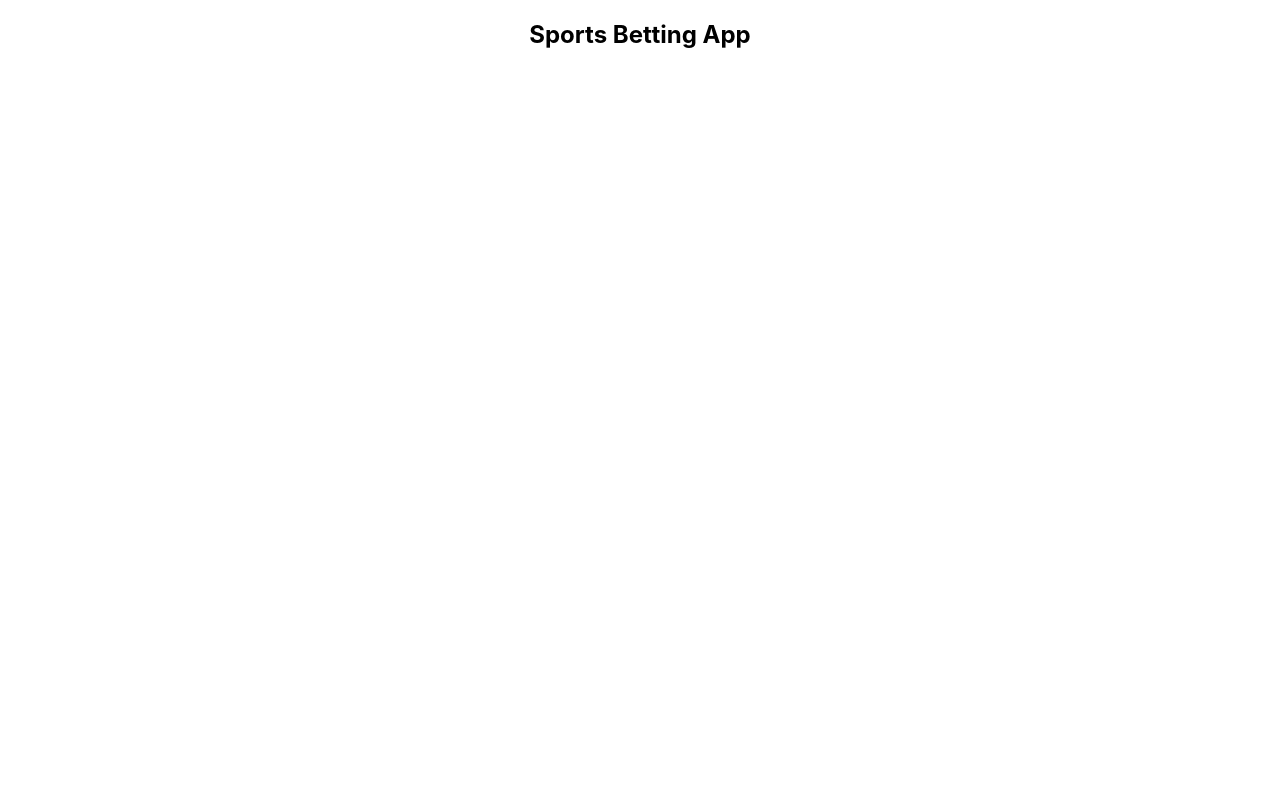
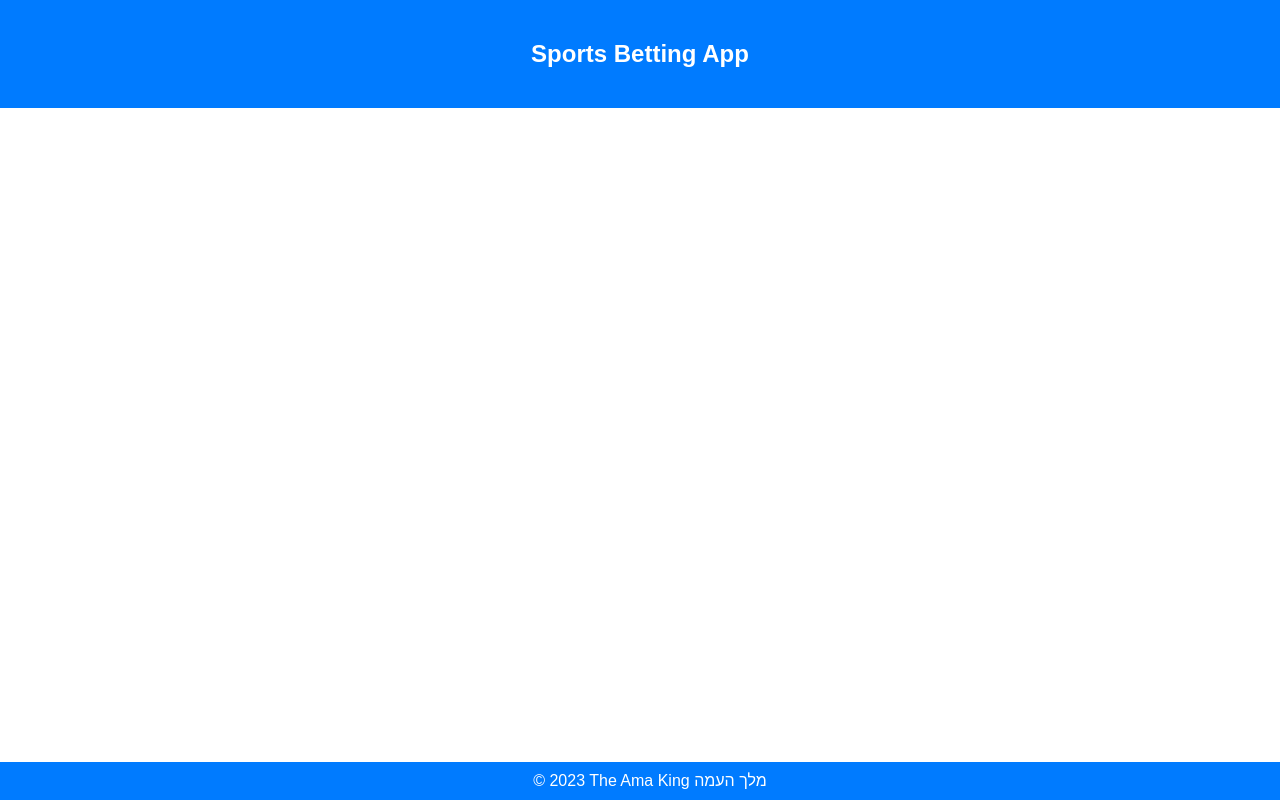
Before and after one commit to adirx20/the-ama-king-app, a React (Create React App) app: page / in a window 1280 px wide. Built offline with nearby package versions, Linux system fonts and the light colour scheme.

Commit message:
adding styles App.js & Betting.js

```diff
--- a/src/components/App/App.css
+++ b/src/components/App/App.css
@@ -1,38 +1,23 @@
-.App {
+.app {
+  font-family: Arial, Helvetica, sans-serif;
   text-align: center;
 }
 
-.App-logo {
-  height: 40vmin;
-  pointer-events: none;
+.header {
+  background-color: #007BFF;
+  color: rgba(255, 255, 255, 1);
+  padding: 20px;
 }
 
-@media (prefers-reduced-motion: no-preference) {
-  .App-logo {
-    animation: App-logo-spin infinite 20s linear;
-  }
+.main {
+  padding: 20px;
 }
 
-.App-header {
-  background-color: #282c34;
-  min-height: 100vh;
-  display: flex;
-  flex-direction: column;
-  align-items: center;
-  justify-content: center;
-  font-size: calc(10px + 2vmin);
-  color: white;
+.footer {
+  width: 100%;
+  background-color: #007BFF;
+  color: rgba(255, 255, 255, 1);
+  padding: 10px;
+  position: absolute;
+  bottom: 0;
 }
-
-.App-link {
-  color: #61dafb;
-}
-
-@keyframes App-logo-spin {
-  from {
-    transform: rotate(0deg);
-  }
-  to {
-    transform: rotate(360deg);
-  }
-}
--- a/src/components/App/App.js
+++ b/src/components/App/App.js
@@ -9,20 +9,23 @@ import firebaseConfig from '../../firebaseConfig';
 function App() {
   return (
     <Router>
-      <div className='App'>
+      <div className='app'>
         <header className='header'>
           <h2>
             Sports Betting App
           </h2>
           {/* Add navigation links or components here */}
         </header>
-        <main>
+        <main className='main'>
           <Routes>
             {/* Define routes for your app */}
             <Route path='/' exact component={Betting} />
             {/* Add more routes as needed */}
           </Routes>
         </main>
+        <footer className='footer'>
+          &copy; {new Date().getFullYear()} The Ama King מלך העמה
+        </footer>
       </div>
     </Router>
   );
--- a/src/components/Betting/Betting.js
+++ b/src/components/Betting/Betting.js
@@ -68,21 +68,27 @@ function Betting() {
     };
 
     return (
-        <div>
-            <h2>
+        <div className='betting'>
+            <h2 className='betting__title'>
                 Upcoming Games
             </h2>
-            <ul>
+            <ul className='betting__game-list'>
                 {
                     upcomingGames.map((game) => (
-                        <li key={game.id}>
-                            <p>
+                        <li
+                            className='betting__game-item'
+                            key={game.id}
+                        >
+                            <p className='betting__text'>
                                 Teams: {game.teams}
                             </p>
-                            <p>
+                            <p className='betting__text'>
                                 Match Date: {game.matchDate}
                             </p>
-                            <button onClick={() => handleGameSelect(game)}>
+                            <button
+                                className='betting__button'
+                                onClick={() => handleGameSelect(game)}
+                            >
                                 Predict Scores
                             </button>
                         </li>
@@ -92,26 +98,31 @@ function Betting() {
 
             {
                 selectedGame && (
-                    <div>
-                        <h3>
+                    <div className='betting__prediction-form'>
+                        <h3 className='betting__title'>
                             Predict Scores
                         </h3>
-                        <p>
+                        <p className='betting__text'>
                             Selected Game: {selectedGame.teams}
                         </p>
                         <input
-                            type="number"
-                            placeholder="Home Team Score"
+                            className='betting__input'
+                            type='number'
+                            placeholder='Home Team Score'
                             value={homeTeamScore}
                             onChange={handleHomeTeamScoreChange}
                         />
                         <input
-                            type="number"
-                            placeholder="Away Team Score"
+                            className='betting__input'
+                            type='number'
+                            placeholder='Away Team Score'
                             value={awayTeamScore}
                             onChange={handleAwayTeamScoreChange}
                         />
-                        <button onClick={handlePredictScores}>
+                        <button
+                            className='betting__button'
+                            onClick={handlePredictScores}
+                        >
                             Predict
                         </button>
                     </div>
```
Also changed, not shown: src/components/Betting/Betting.css (+20 -0 lines).
